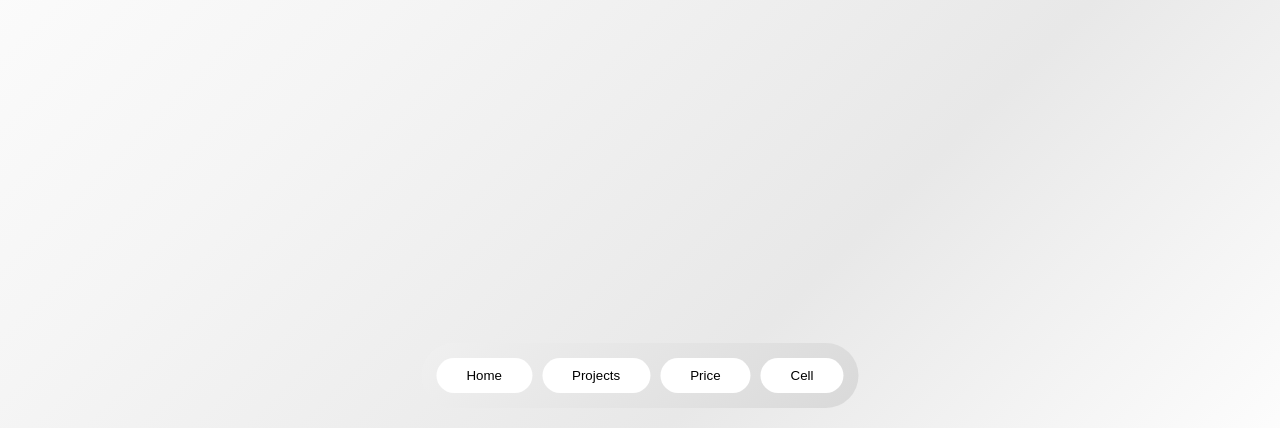
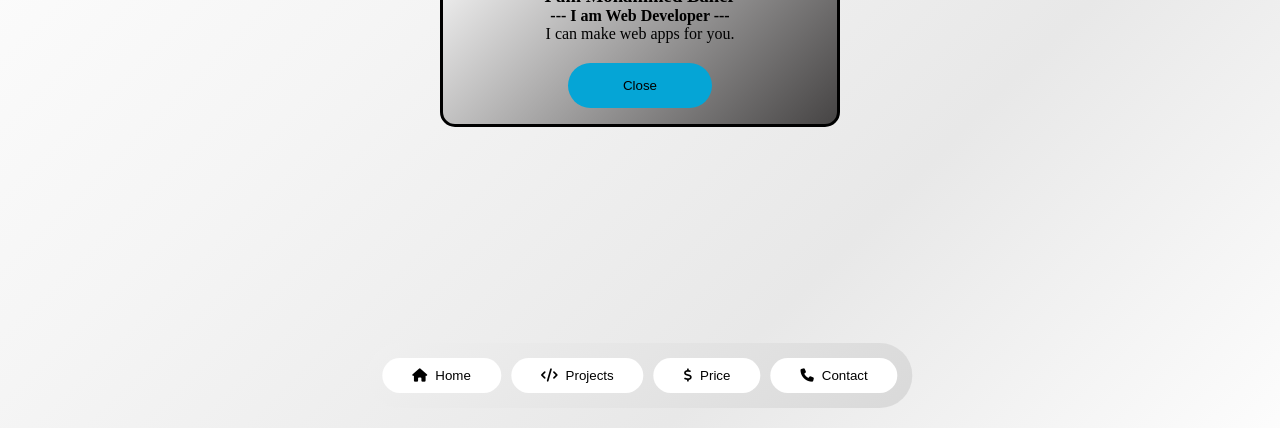
Before and after one commit to ikramfoad513-debug/web-v2, a plain HTML site: page index.html in a window 1280 px wide. Shown: the part 372-800 px from the top of the page. Drawn offline with Linux system fonts and the light colour scheme.

Commit message:
add project files v2

```diff
--- a/index.html
+++ b/index.html
@@ -17,10 +17,25 @@
     <div class="cont">
 
         <div class="button">
-            <button class="btn-home" onclick="openCard('pup')">Home</button>
-            <button class="btn-home" onclick="openCard('puuup')">Projects</button>
-            <button class="btn-home" onclick="openCard('puup')">Price</button>
-            <button class="btn-home" onclick="openCard('m')">Cell</button>
+            <button class="btn-home" onclick="openCard('pup')">
+                <i class="fa-solid fa-house"></i>
+                Home
+            </button>
+
+            <button class="btn-home" onclick="openCard('puuup')">
+                <i class="fa-solid fa-code"></i>
+                Projects
+            </button>
+
+            <button class="btn-home" onclick="openCard('puup')">
+                <i class="fa-solid fa-dollar-sign"></i>
+                Price
+            </button>
+
+            <button class="btn-home" onclick="openCard('m')">
+                <i class="fa-solid fa-phone"></i>
+                Contact
+            </button>
         </div>
 
         <div class="card" id="pup">
@@ -55,7 +70,7 @@
 
             <br><br>
 
-            <a href="#" >
+            <a href="#">
                 https://my-web-git-main-mohammedcom.vercel.app/index.html
             </a>
 
@@ -106,6 +121,9 @@
             body.classList.remove("black-mode");
             body.classList.add("white-mode");
         });
+        window.onload = () => {
+            openCard('pup');
+        };
 
     </script>
 
--- a/style.css
+++ b/style.css
@@ -129,9 +129,11 @@ body {
     padding: 15px;
     border-radius: 40px;
     display: flex;
-    flex-wrap: wrap;
+    flex-direction: row;
     gap: 10px;
     justify-content: center;
+    align-items: center;
+    flex-wrap: wrap;
 }
 
 .btn-home {
@@ -140,7 +142,12 @@ body {
     padding: 10px 30px;
     cursor: pointer;
     transition: .3s;
+
+    display: flex;
+    align-items: center;
+    gap: 8px;
 }
+
 
 .btn-home:hover {
     transform: scale(1.05);
@@ -225,10 +232,14 @@ div h1 {
     .btn-home {
         padding: 8px 15px;
         font-size: 14px;
+        padding:8px 12px;
+        font-size:13px;
     }
 
     .button {
         gap: 5px;
+        width:95%;
+        flex-wrap:wrap;
     }
 
     .card {
```
